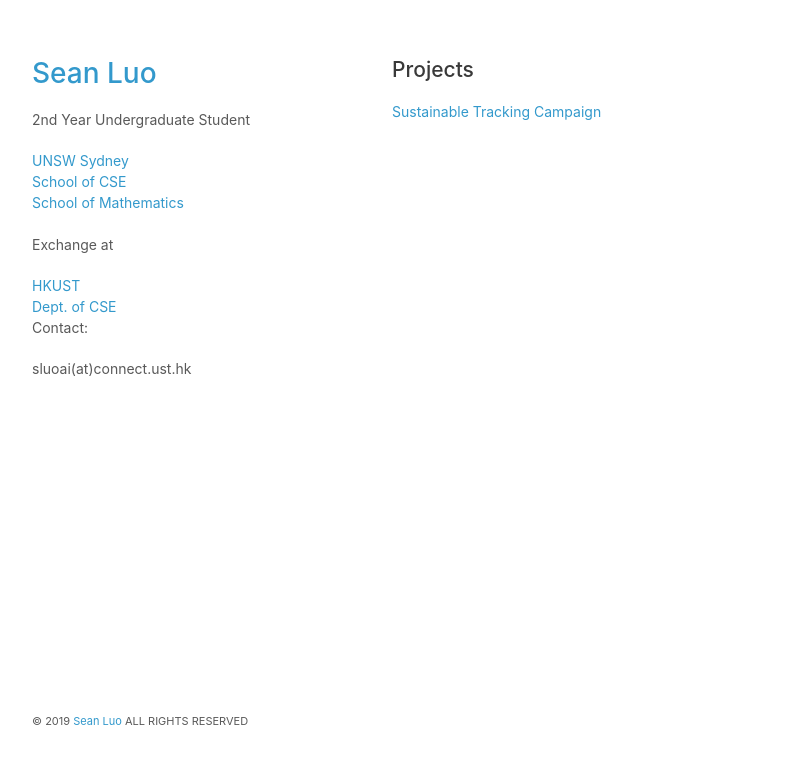
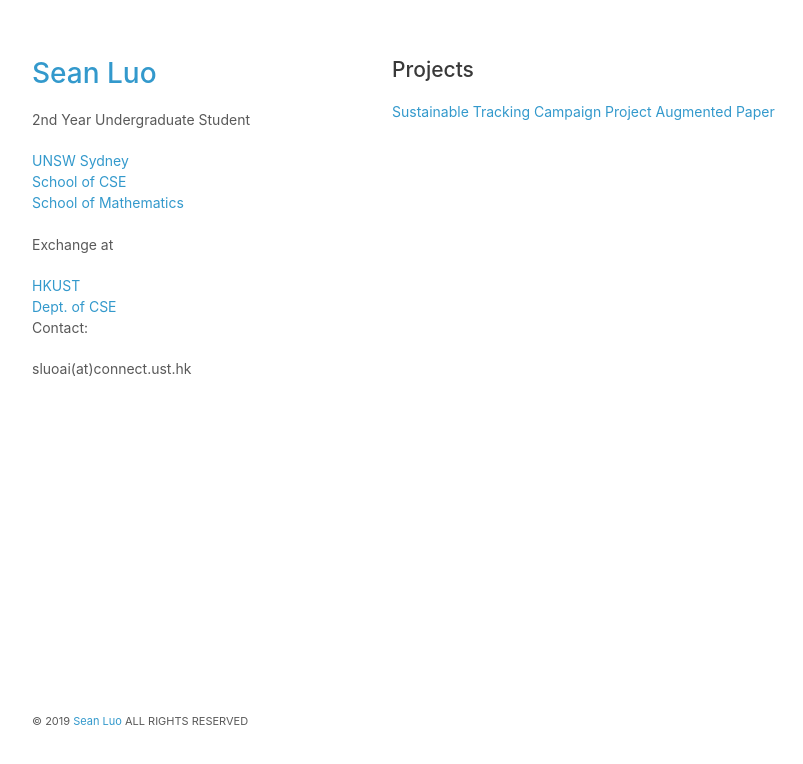
Before and after one commit to lu0x1a0/sluoai.github.io, a plain HTML site: page index.html in a window 1280 px wide. Shown: the whole page, without its empty margins (178-981 px from the left). Drawn offline with Linux system fonts and the light colour scheme.

Commit message:
portfolio 2

```diff
--- a/index.html
+++ b/index.html
@@ -34,6 +34,8 @@
     <section>
       <h2>Projects</h2>
       <a href="sustain_track.html">Sustainable Tracking Campaign</a>
+      <a href="helpar.html">Project Augmented Paper</a>
+
     </section>
 
     <footer>
```
